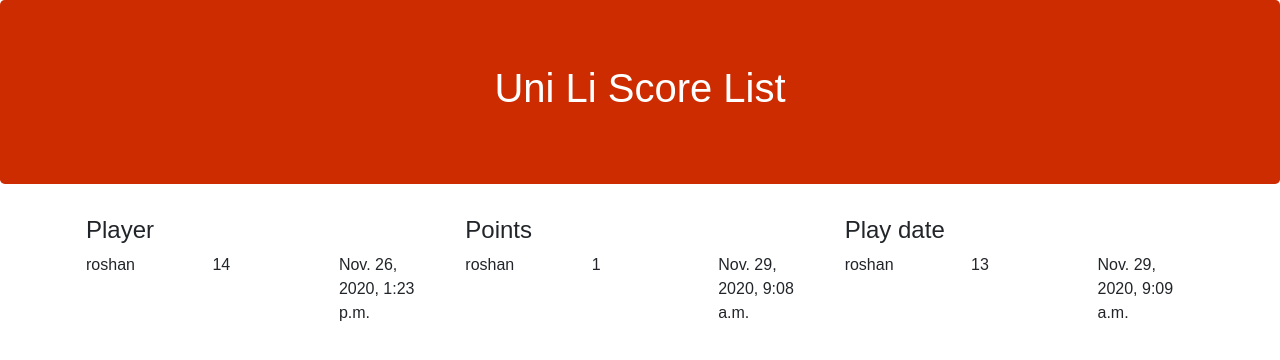
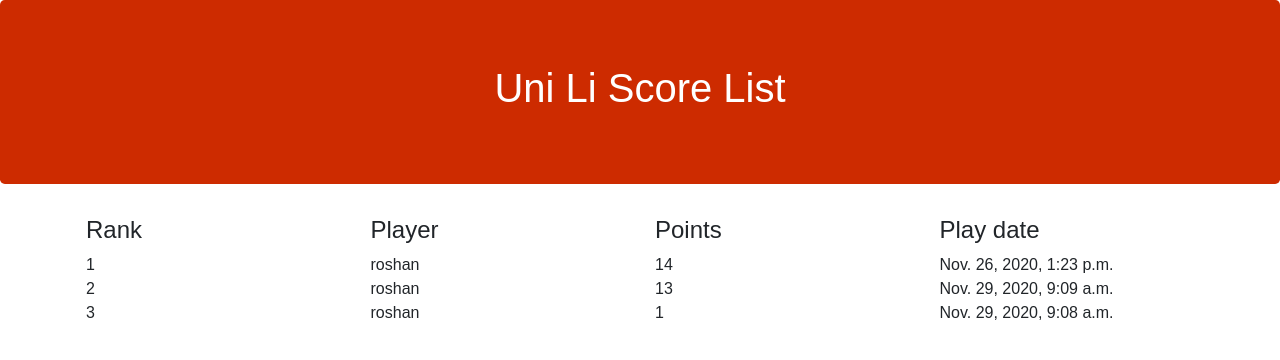
Before and after one commit to Cyberboa/Quiz-game-Uni-li, a Django app: page /score/ in a window 1280 px wide. Shown: the part 56-416 px from the top of the page. Run offline with Django 3.2, Linux system fonts and the light colour scheme; a user stored in the database is signed in; data comes from the database, SQL or seed files in the repository; style sheets or scripts are compiled from the project's sources; some libraries are stand-ins or nearby versions.

Commit message:
- fixed score.html sorted with highest Points and added Rank

```diff
--- a/highScore/views.py
+++ b/highScore/views.py
@@ -8,8 +8,8 @@ from .models import HighScore
 class Score(View):
     @login_required
     def scoreList(httprequest, *args, **kwargs):
-        all_scores = HighScore.objects.all()
+        ordered_all_scores = HighScore.objects.order_by('-score')
         dict_score = {
-            "all_scores": all_scores,
+            "all_scores": ordered_all_scores,
         }
         return render(httprequest, "score.html", dict_score)
--- a/templates/score.html
+++ b/templates/score.html
@@ -6,25 +6,31 @@
     </div>
     <div class="container">
         <div class="row">
-            <div class="col-sm">
+            <div class="col-3">
+                <h4>Rank</h4>
+            </div>
+            <div class="col-3">
                 <h4>Player</h4>
             </div>
-            <div class="col-sm">
+            <div class="col-3">
                 <h4>Points</h4>
             </div>
-            <div class="col-sm">
+            <div class="col-3">
                 <h4>Play date</h4>
             </div>
         </div>
         <div class="row">
             {% for result in all_scores %}
-                <div class="col-sm">
+                <div class="col-3">
+                    {{ forloop.counter }}
+                </div>
+                <div class="col-3">
                     {{ result.player }}
                 </div>
-                <div class="col-sm">
+                <div class="col-3">
                     {{ result.score }}
                 </div>
-                <div class="col-sm">
+                <div class="col-3">
                     {{ result.created_date }}
                 </div>
             {% endfor %}
```
